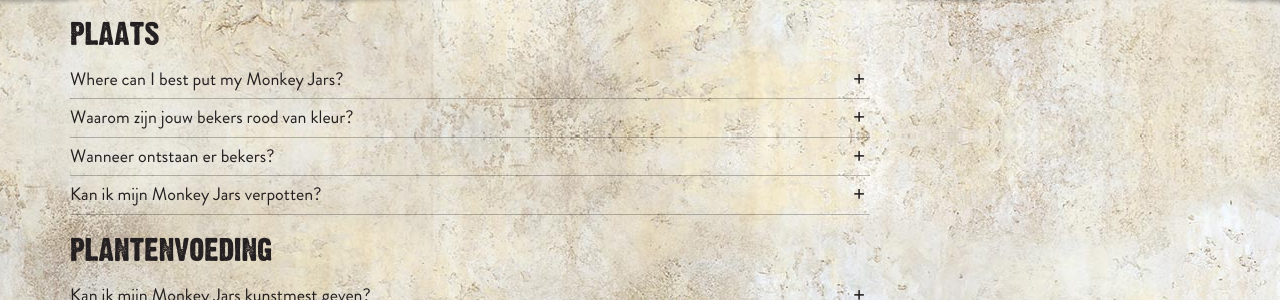
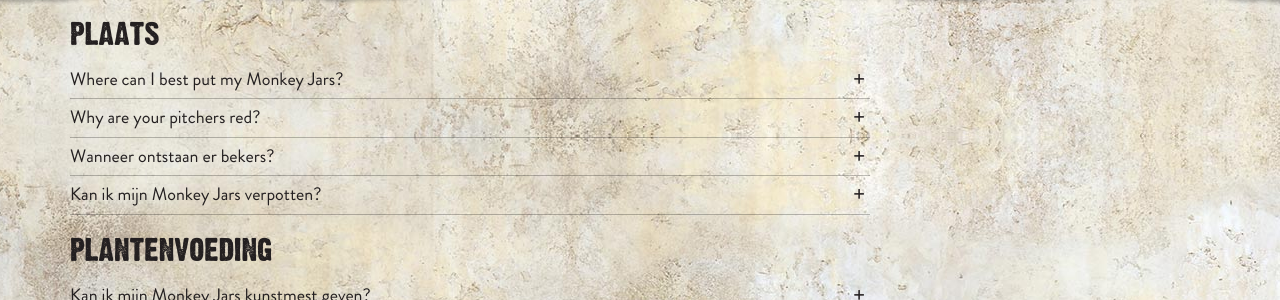
Before and after one commit to xuantiep/monkeyjars_en, a Jekyll site: the page built from funfacts/index.md, in a window 1280 px wide and 900 px high, scrolled down 647 px. Shown: the part 156-456 px from the top of the window. Built offline with Jekyll 4.4.1, drawn with Linux system fonts in a browser that asks for light colours; part of the change alters nothing that is shown.

Commit message:
Updated 'funfacts/index.md' via CloudCannon

```diff
--- a/funfacts/index.md
+++ b/funfacts/index.md
@@ -70,10 +70,10 @@ plaats:
       Just like in the jungle, I like being somewhere light, but direct sunlight
       is too much for me. During the warm summer months, I love being outdoors
       but I still won't like being in direct sunlight.
-  - title: Waarom zijn jouw bekers rood van kleur?
+  - title: Why are your pitchers red?
     content: >-
-      Ik ben een echte Casanova. Met de rode kleur van mijn bekers lok ik
-      insecten. Hoe feller de kleur van mijn bekers, hoe meer honger ik heb!
+      I am a real Casanova, because I use the red colour of my pitchers to lure
+      insects. The brighter the colours of my pitchers are, the hungrier I am!
   - title: Wanneer ontstaan er bekers?
     content: >-
       Ik ben een summer dude; in de wintermaanden groei ik langzaam, maar in de
```
